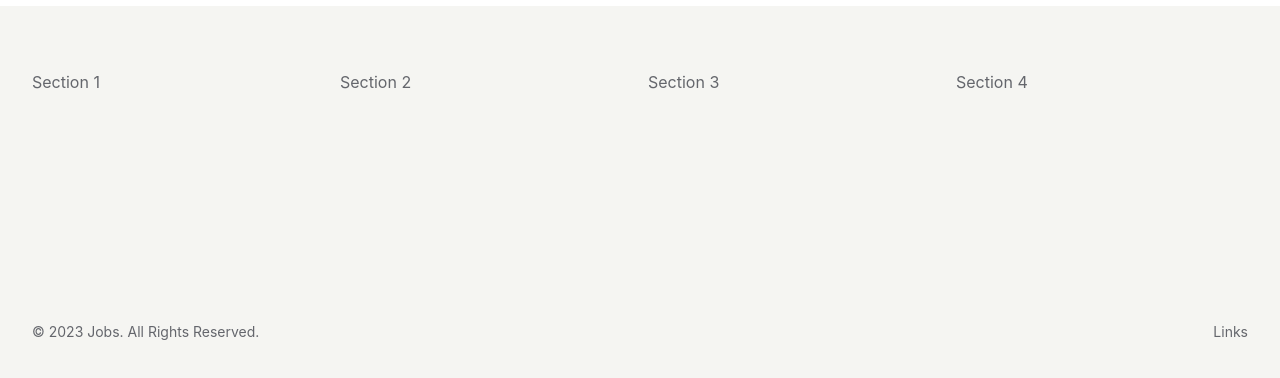
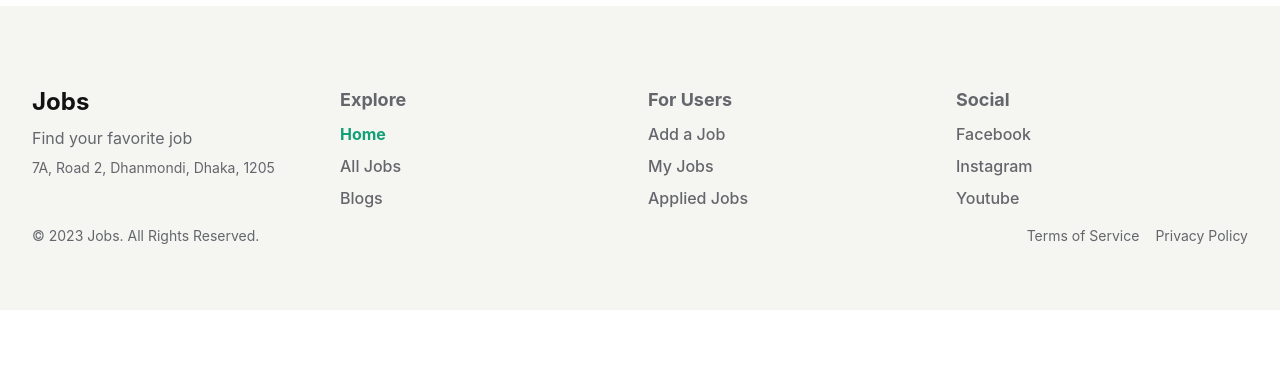
Before and after one commit to mehediy/job-board-frontend, a React (Vite) app: page / in a window 1280 px wide. Shown: the part 1497-1875 px from the top of the page. After the commit the page ends 1807 px from the top, so only its background shows below. Built offline with nearby package versions, Linux system fonts and the light colour scheme; no server answers.

Commit message:
added footer

```diff
--- a/src/components/footer/Footer.jsx
+++ b/src/components/footer/Footer.jsx
@@ -1,16 +1,67 @@
+import { Link, NavLink } from "react-router-dom";
+import { navLinks, privateNavLinks, socialLinks } from "../../constants";
+
 const Footer = () => {
   return (
-    <footer className="h-[400px] bg-dark">
-      <div className="container mx-auto h-full padding flex flex-col justify-between ">
-        <div className="grid grid-cols-1 lg:grid-cols-2 xl:grid-cols-4 gap-4 text-light">
-          <div>Section 1</div>
-          <div>Section 2</div>
-          <div>Section 3</div>
-          <div>Section 4</div>
+    <footer className="bg-dark">
+      <div className="container mx-auto h-full padding flex flex-col justify-between">
+        <div className="grid grid-cols-1 md:grid-cols-2 lg:grid-cols-4 gap-4 text-light py-4">
+          <div className="space-y-2">
+            <h3 className="font-bold text-2xl text-primary">Jobs</h3>
+            <p>Find your favorite job</p>
+            <p className="text-sm">7A, Road 2, Dhanmondi, Dhaka, 1205</p>
+          </div>
+          <div className="flex flex-col gap-2">
+            <h3 className="font-bold text-lg">Explore</h3>
+            {navLinks.map((item, idx) => (
+              <NavLink
+                key={idx}
+                className={({ isActive }) =>
+                  isActive
+                    ? "text-brand-primary font-bold"
+                    : "font-medium hover:text-brand-primary ease"
+                }
+                to={item.href}
+              >
+                {item.label}
+              </NavLink>
+            ))}
+          </div>
+          <div className="flex flex-col gap-2">
+            <h3 className="font-bold text-lg">For Users</h3>
+            {privateNavLinks.map((item, idx) => (
+              <NavLink
+                key={idx}
+                className={({ isActive }) =>
+                  isActive
+                    ? "text-brand-primary font-bold"
+                    : "font-medium hover:text-brand-primary ease"
+                }
+                to={item.href}
+              >
+                {item.label}
+              </NavLink>
+            ))}
+          </div>
+          <div className="flex flex-col gap-2">
+            <h3 className="font-bold text-lg">Social</h3>
+            {socialLinks.map((item, idx) => (
+              <Link
+                key={idx}
+                className="font-medium hover:text-brand-primary ease"
+                to={item.href}
+              >
+                {item.label}
+              </Link>
+            ))}
+          </div>
         </div>
-        <div className="flex justify-between text-light text-sm">
+        <div className="flex flex-wrap gap-4 justify-center sm:justify-between text-light text-sm">
           <p>© 2023 Jobs. All Rights Reserved.</p>
-          <div>Links</div>
+          <div className="space-x-4">
+            <Link to={"#"}>Terms of Service</Link>
+            <Link to={"#"}>Privacy Policy</Link>
+          </div>
         </div>
       </div>
     </footer>
--- a/src/constants/index.js
+++ b/src/constants/index.js
@@ -10,6 +10,12 @@ export const privateNavLinks = [
   { href: "/applied-jobs", label: "Applied Jobs" },
 ];
 
+export const socialLinks = [
+  { href: "#", label: "Facebook" },
+  { href: "#", label: "Instagram" },
+  { href: "#", label: "Youtube" },
+];
+
 export const categories = [
   { label: "On Site" },
   { label: "Remote" },
```
